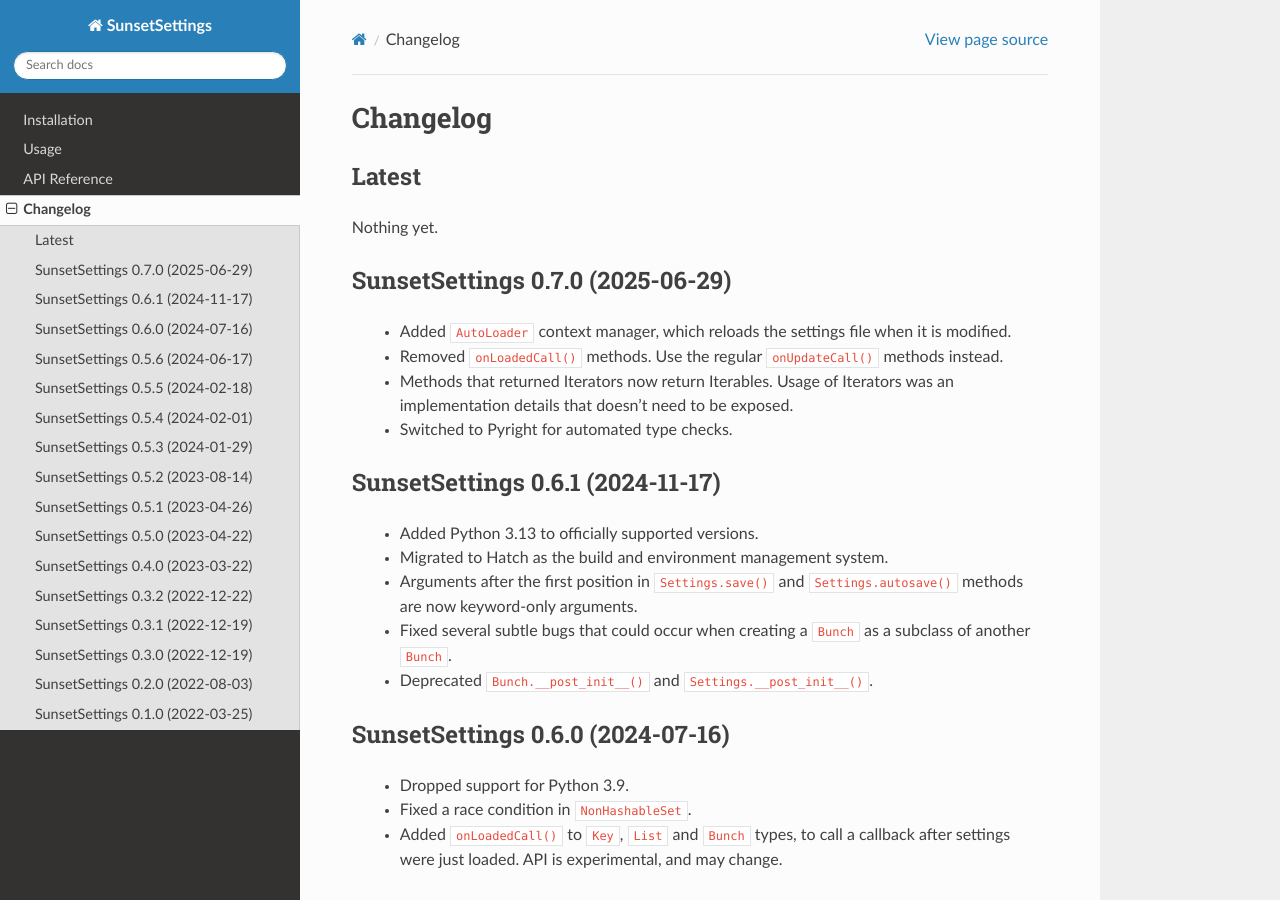
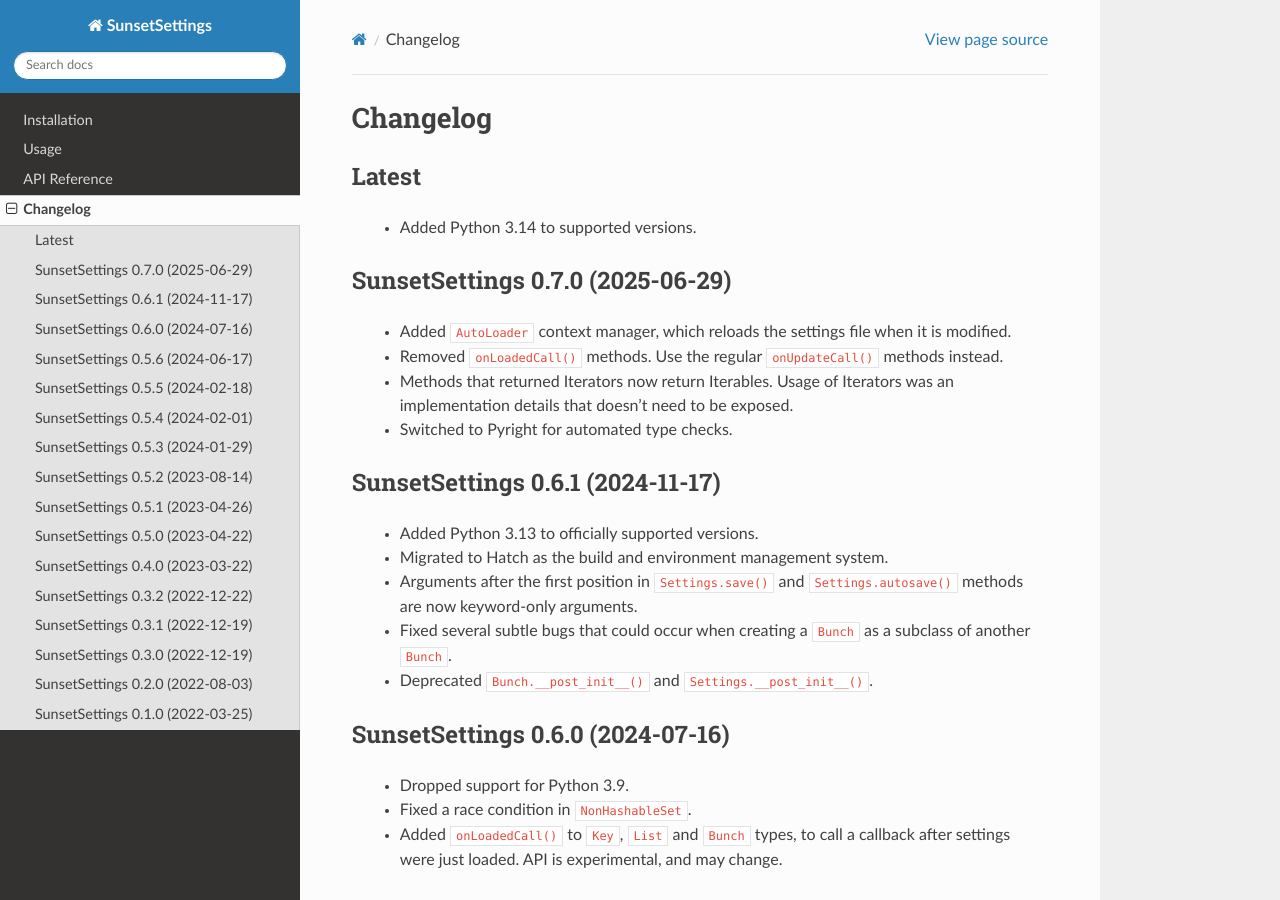
Before and after one commit to pvaret/SunsetSettings, a Sphinx documentation site: the page built from docs/source/changelog.rst, in a window 1280 px wide and 900 px high. Built offline with Sphinx 7.4.7 and the Read the Docs theme 3.1.0, drawn with Linux system fonts in a browser that asks for light colours.

Commit message:
Added Python 3.14 to supported versions.

```diff
--- a/docs/source/changelog.rst
+++ b/docs/source/changelog.rst
@@ -4,7 +4,7 @@
 Latest
 ---------------------------------
 
-Nothing yet.
+  - Added Python 3.14 to supported versions.
 
 SunsetSettings 0.7.0 (2025-06-29)
 ---------------------------------
--- a/pyproject.toml
+++ b/pyproject.toml
@@ -20,6 +20,7 @@
     "Programming Language :: Python :: 3.11",
     "Programming Language :: Python :: 3.12",
     "Programming Language :: Python :: 3.13",
+    "Programming Language :: Python :: 3.14",
     "Topic :: Software Development :: Libraries :: Python Modules",
     "Typing :: Typed",
 ]
@@ -118,7 +119,7 @@
 parallel = true
 
 [[tool.hatch.envs.hatch-test.matrix]]
-python = ["3.10", "3.11", "3.12", "3.13"]
+python = ["3.10", "3.11", "3.12", "3.13", "3.14"]
 
 [tool.hatch.envs.dev]
 # Use this environment for development purposes. I.e. point VSCode to the Python
```
